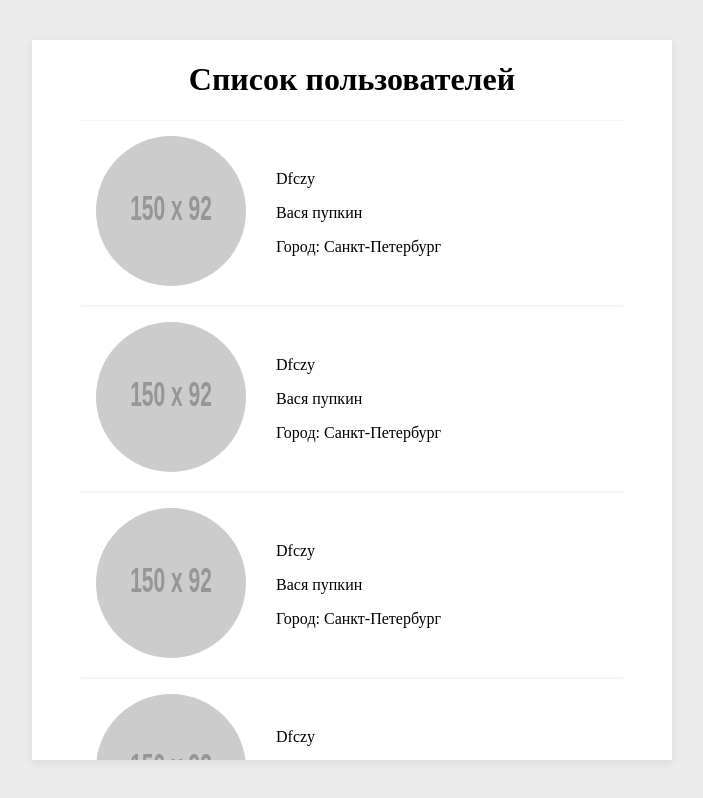
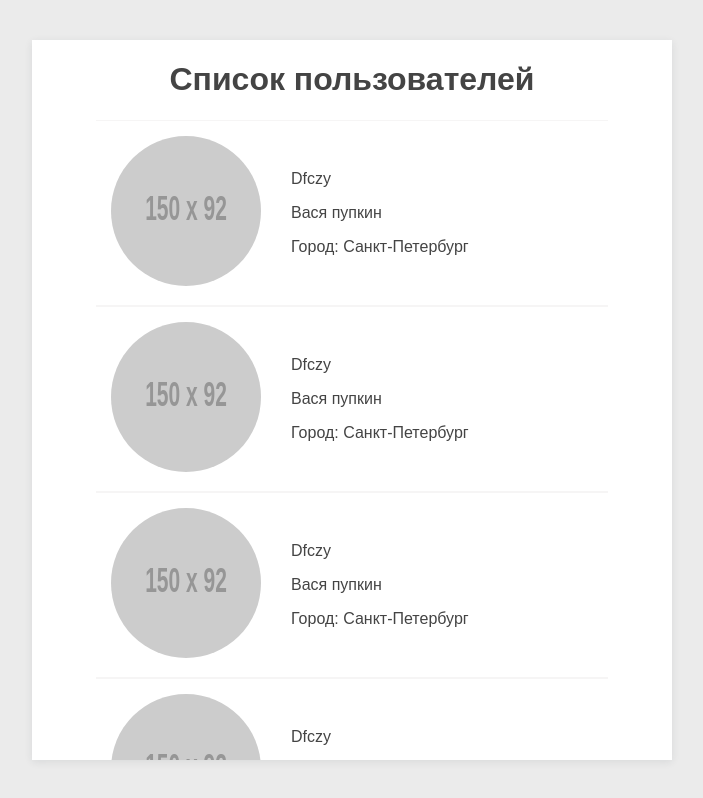
Before and after one commit to kruglyakov-ak/polise-812, a Vue app: page / in a window 1280 px wide. Shown: the whole page, without its empty margins (288-991 px from the left). Built offline with nearby package versions, Linux system fonts and the light colour scheme.

Commit message:
add global styles

```diff
--- a/src/App.vue
+++ b/src/App.vue
@@ -5,7 +5,15 @@
 </template>
 
 <style lang="scss">
+*,
+*::after,
+*::before {
+  box-sizing: border-box;
+}
+
 body {
+  font-family: Arial, Helvetica, sans-serif;
+  color: $color-gray;
   margin: 0;
   padding: 0;
   background-color: $gray;
```
